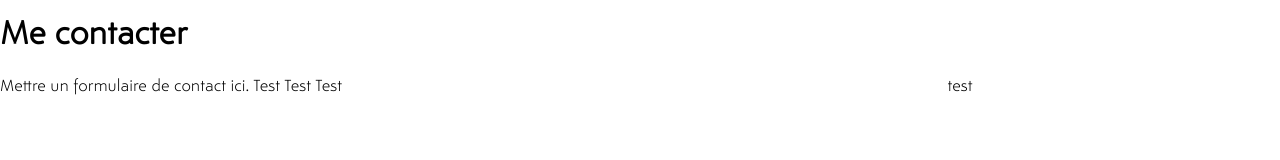
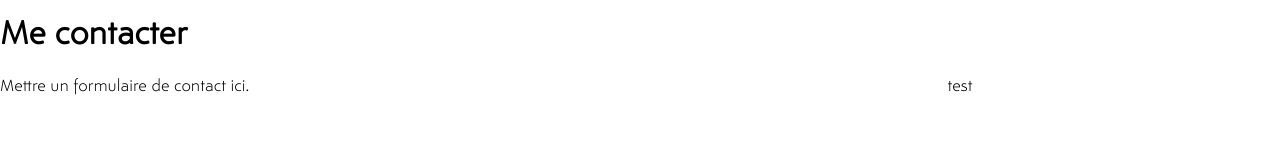
Before and after one commit to tomsiouan/Portfolio, a Nuxt app: page / in a window 1280 px wide. Shown: the part 2952-3112 px from the top of the page. Built offline with nearby package versions, Linux system fonts and the light colour scheme; a web font is replaced by a local one.

Commit message:
refactor: clean code

```diff
--- a/src/pages/index.vue
+++ b/src/pages/index.vue
@@ -241,9 +241,6 @@ onBeforeUnmount(() => {
         <div class="w-1/2 text-justify font-kineticLight text-lg">
           <p>
             Mettre un formulaire de contact ici.
-            Test
-            Test
-            Test
           </p>
         </div>
         <div class="w-1/2 text-center font-kineticLight text-lg">
```
